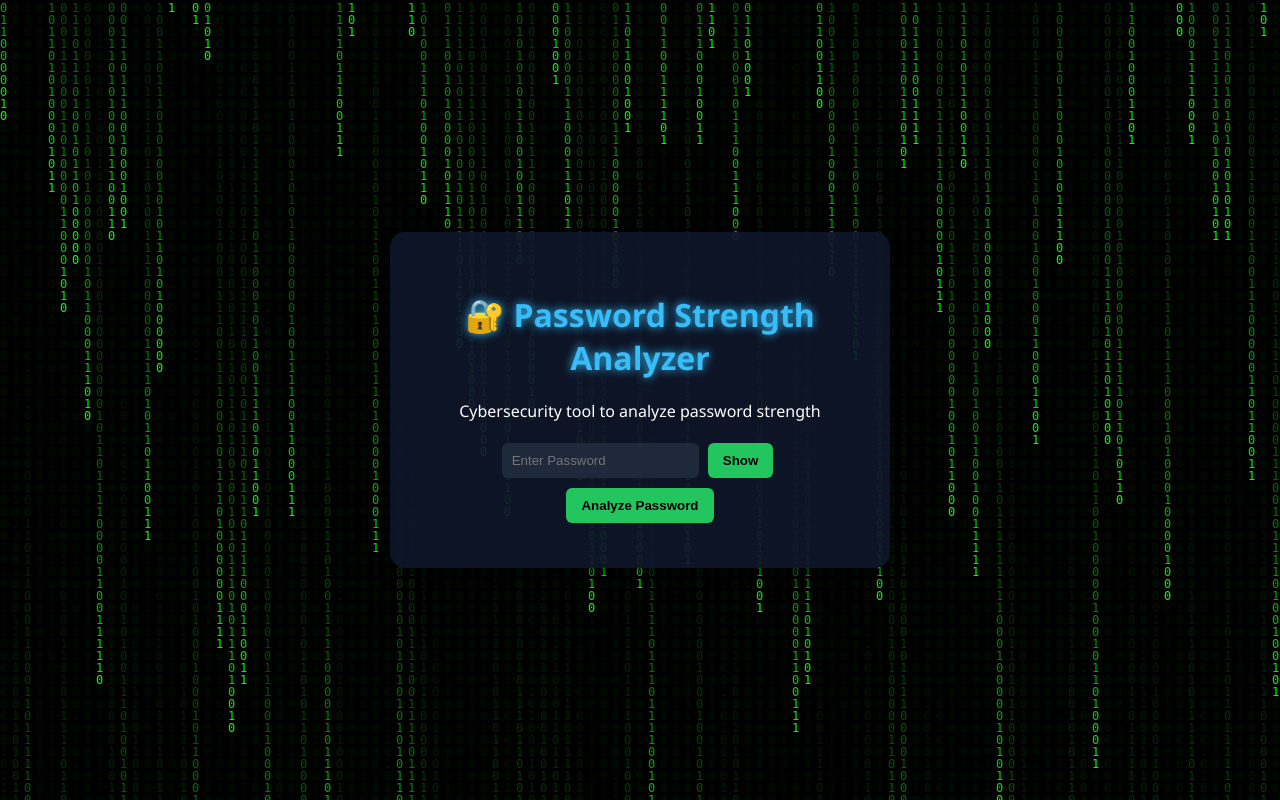
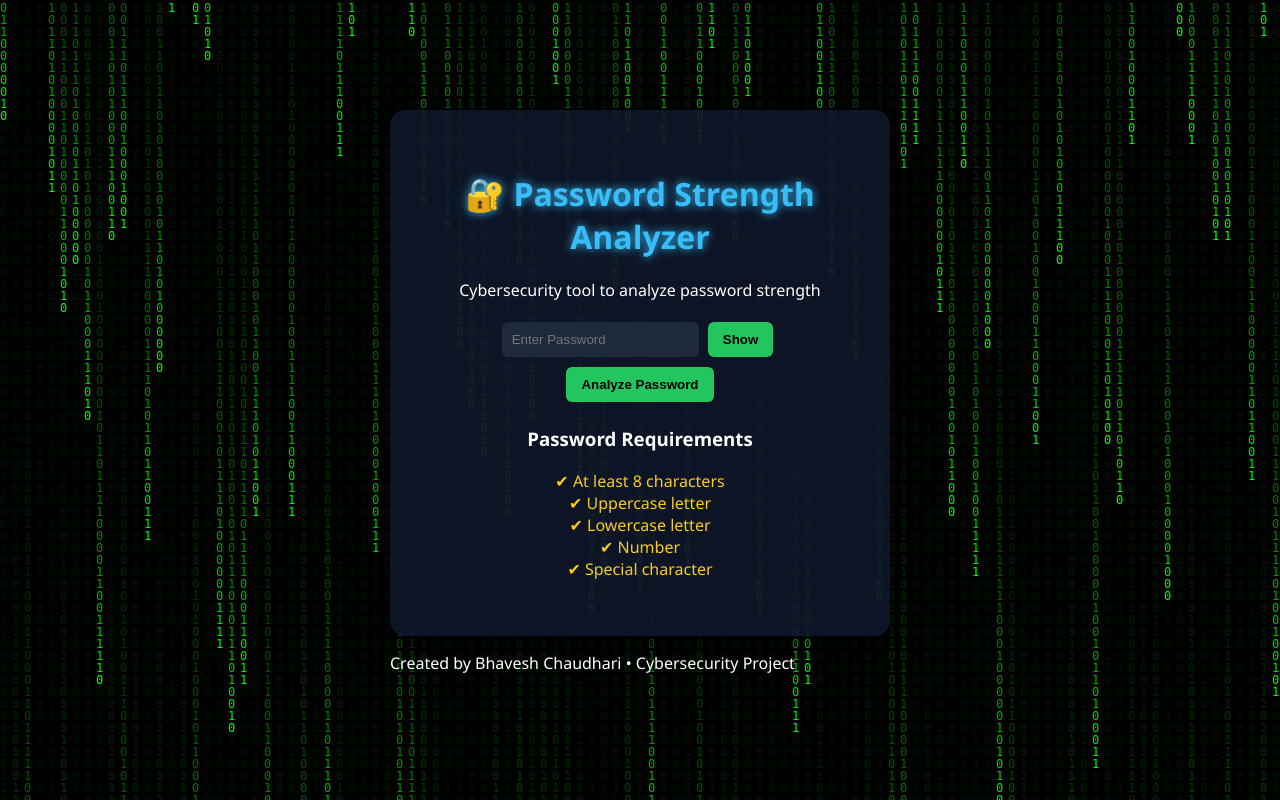
Before and after one commit to Bhavesh979/password-analyzer, a Flask app: page / in a window 1280 px wide. Run offline with Flask 3, Linux system fonts and the light colour scheme.

Commit message:
Update index.html

```diff
--- a/templates/index.html
+++ b/templates/index.html
@@ -31,7 +31,25 @@
 
 </form>
 
+<div class="requirements">
+
+<h3>Password Requirements</h3>
+
+<ul>
+<li>✔ At least 8 characters</li>
+<li>✔ Uppercase letter</li>
+<li>✔ Lowercase letter</li>
+<li>✔ Number</li>
+<li>✔ Special character</li>
+</ul>
+
+</div>
+
 {% if strength %}
+
+<h3>Entered Password</h3>
+
+<p class="entered-password">{{ entered_password }}</p>
 
 <h2>Password Strength: {{ strength }}</h2>
 
@@ -57,11 +75,17 @@
 
 <button onclick="copyPassword()">Copy Password</button>
 
-<button onclick="generatePassword()">Generate New</button>
+<button onclick="generatePassword()">Generate Password</button>
 
 {% endif %}
 
 </div>
+
+<footer>
+
+<p>Created by Bhavesh Chaudhari • Cybersecurity Project</p>
+
+</footer>
 
 </div>
 
@@ -90,8 +114,21 @@ alert("Password copied!");
 }
 
 function generatePassword(){
-location.reload()
+
+let chars="ABCDEFGHIJKLMNOPQRSTUVWXYZabcdefghijklmnopqrstuvwxyz0123456789!@#$%^&*";
+
+let password="";
+
+for(let i=0;i<12;i++){
+
+password+=chars.charAt(Math.floor(Math.random()*chars.length));
+
 }
+
+document.getElementById("generated").innerText=password;
+
+}
+
 
 var canvas=document.getElementById("matrix");
 
```
